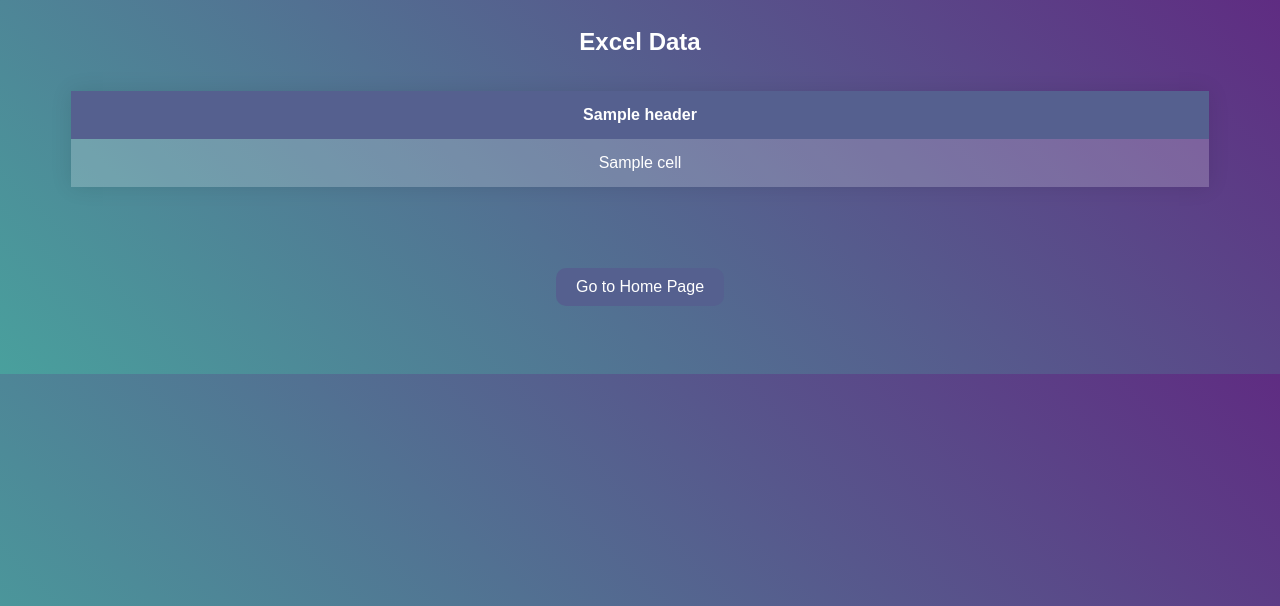
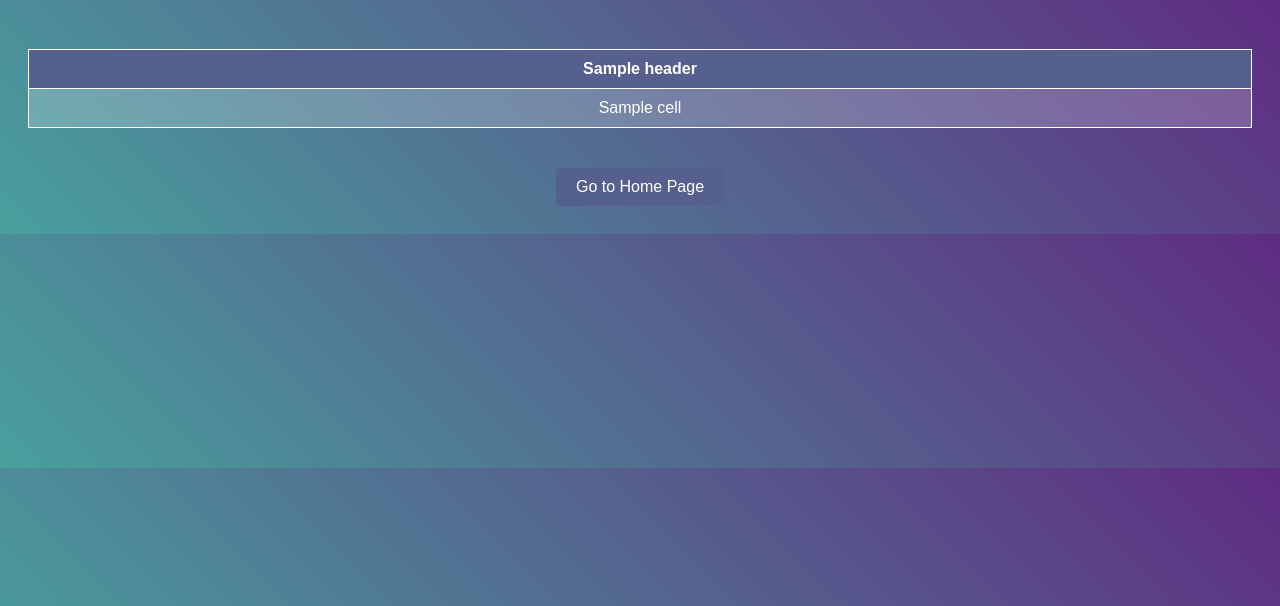
Before and after one commit to DhruvilSGI/AlgoTrading, a Flask app: template templates/result.html in a window 1280 px wide. Shown: the top 606 px of the page. Run offline with Flask 3, Linux system fonts and the light colour scheme; the template is opened without the code that fills it: most values are stand-ins (such as "Sample title", 1, 10 or a date in 2020); parts of the project's set-up code (start-up, migrations or seed data) failed here and were passed over.

Commit message:
do changes

```diff
--- a/app.py
+++ b/app.py
@@ -82,6 +82,28 @@ def logout():
     session.pop('user_id', None)
     return redirect(url_for('login'))
 
+def format_float(value, decimals=5):
+    """Format the floating-point number to a fixed number of decimal places, removing trailing zeros."""
+    try:
+        if isinstance(value, float):
+            formatted_value = f"{value:.{decimals}f}".rstrip('0').rstrip('.')
+            return formatted_value
+        return str(value)
+    except (ValueError, TypeError):
+        return str(value)
+
+
+def format_value(value):
+    try:
+        # Attempt to convert the value to a float
+        numeric_value = float(value)
+        # Format to 6 decimal places if successful
+        return f"{numeric_value:.6f}"
+    except (ValueError, TypeError):
+        # Return the value unchanged if it's not a number
+        return str(value)
+
+
 @app.route('/upload', methods=['POST'])
 def upload_file():
     if 'user_id' not in session:
@@ -116,13 +138,16 @@ def upload_file():
                 cell_value = sheet[column_letter + str(row)].value
                 if cell_value is None:
                     cell_value = ""
-                column_data.append(cell_value)
+                formatted_value = format_value(cell_value)
+                column_data.append(formatted_value)
+
             exceldata[column_letter] = column_data
 
         final_string = ""
         for column in columns_to_extract:
             column_data = ", ".join(str(value) for value in exceldata[column])
             final_string += f"{column_data}/"
+
 
         final_string = final_string.rstrip('/')
         wb.close()
--- a/templates/result.html
+++ b/templates/result.html
@@ -5,53 +5,33 @@
     <style>
         body {
             background: linear-gradient(45deg, #49a09d, #5f2c82);
-            font-family: sans-serif;
-            font-weight: 100;
-            display: flex;
-            flex-direction: column;
-            align-items: center;
+            font-family: Arial, sans-serif;
             color: #fff;
-        }
-
-        .content {
             text-align: center;
-            width: 90%; /* Same width as table */
-            max-width: 1200px; /* Optional maximum width */
-            display: flex;
-            flex-direction: column;
-            align-items: center;
+            padding: 20px;
         }
 
         table {
-            width: 100%; /* Make table take full width of container */
+            width: 100%;
             border-collapse: collapse;
-            overflow: hidden;
-            box-shadow: 0 0 20px rgba(0,0,0,0.1);
-            margin: 20px 0;
+            margin: 20px auto;
         }
 
         th, td {
-            padding: 15px;
-            background-color: rgba(255,255,255,0.2);
-            color: #fff;
+            padding: 10px;
+            border: 1px solid #fff;
         }
 
         th {
-            text-align: center;
-        }
-
-        thead th {
             background-color: #55608f;
         }
 
-        h1, h2, p, a {
-            color: #fff;
-            margin-top: 20px 0;
+        tr:nth-child(even) {
+            background-color: rgba(255,255,255,0.1);
         }
 
-        h2[name="heds"] {
-            margin-top: 20px;
-            margin-bottom: 15px;
+        tr:nth-child(odd) {
+            background-color: rgba(255,255,255,0.2);
         }
 
         .button {
@@ -59,25 +39,19 @@
             padding: 10px 20px;
             background-color: #55608f;
             color: white;
-            text-align: center;
             text-decoration: none;
-            margin-bottom: 10px;
-            font-size: 16px;
-            border-radius: 10px; /* Adjust the radius for rounded corners */
-            cursor: pointer;
-            border: none;
+            border-radius: 5px;
+            margin-top: 20px;
         }
 
         .button:hover {
             background-color: rgb(47, 43, 90);
         }
-
     </style>
 </head>
 <body>
-    <div class="content">
-        <h2 name="heds" >Excel Data</h2>
-        <table>
+    <h1>{{ message }}</h1>
+    <table id="data-table">
         <thead>
             <tr>
                 {% for header in headers %}
@@ -95,13 +69,22 @@
             {% endfor %}
         </tbody>
     </table>
-        <!-- <h2>Extracted Data From Excel</h2>
-        <p>{{ data }}</p> -->
-        <h1>{{ message }}</h1>
-        <br>
     <a href="/" class="button">Go to Home Page</a>
-        <br>
-        <P></P>
-    </div>
+
+    <script>
+        // Function to format numbers to 6 decimal places
+        function formatNumber(value) {
+            // Check if the value is a number
+            if (!isNaN(parseFloat(value)) && isFinite(value)) {
+                return parseFloat(value).toFixed(6);
+            }
+            return value; // Return as-is if it's not a number
+        }
+
+        // Apply formatting to all table cells
+        document.querySelectorAll('#data-table td').forEach(cell => {
+            cell.textContent = formatNumber(cell.textContent);
+        });
+    </script>
 </body>
 </html>
```
Lines whose indentation alone changed are shown as unchanged.
